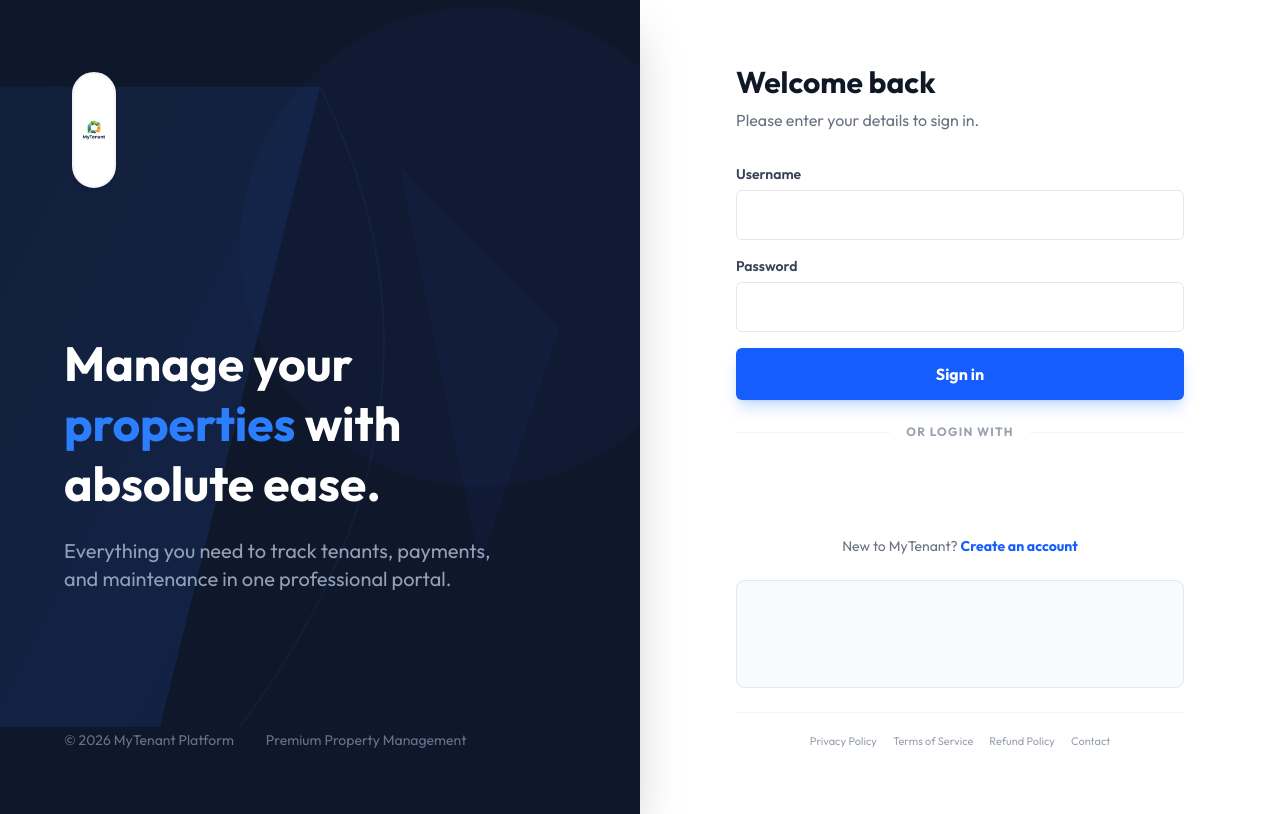
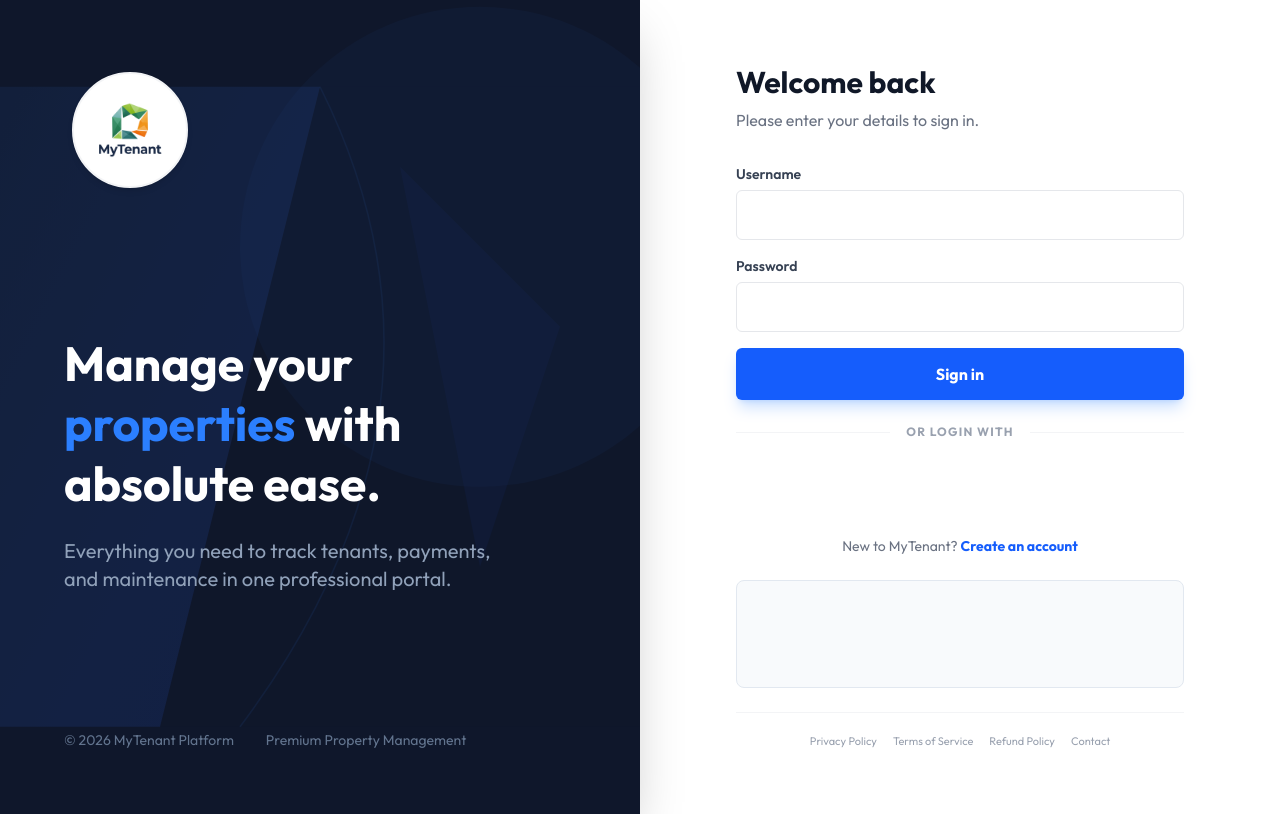
Before and after one commit to Chayan-Jn/TenantApp, a React (Vite) app in the folder frontend/: page /login in a window 1280 px wide. Built offline with nearby package versions, Linux system fonts and the light colour scheme; no server answers.

Commit message:
updated llms.txt

```diff
--- a/frontend/src/components/ui/Logo.jsx
+++ b/frontend/src/components/ui/Logo.jsx
@@ -2,13 +2,13 @@ import React from 'react'
 
 export default function Logo({ size = 'md', className = '' }) {
   const dimensions = {
-    sm: 'h-10',
-    md: 'h-16',
-    lg: 'h-28',
-    xl: 'h-48'
+    sm: { cls: 'h-10', px: 40 },
+    md: { cls: 'h-16', px: 64 },
+    lg: { cls: 'h-28', px: 112 },
+    xl: { cls: 'h-48', px: 192 }
   }
 
-  const dimValue = dimensions[size] || dimensions.md
+  const dim = dimensions[size] || dimensions.md
 
   return (
     <div className={`relative flex items-center justify-center p-2 group ${className}`} style={{ perspective: '800px' }}>
@@ -50,9 +50,9 @@ export default function Logo({ size = 'md', className = '' }) {
         <img
           src="/logo.png"
           alt="MyTenant Logo"
-          width="40"
-          height="40"
-          className={`${dimValue} object-contain transition-transform duration-500 group-hover:scale-105`}
+          width={dim.px}
+          height={dim.px}
+          className={`${dim.cls} object-contain transition-transform duration-500 group-hover:scale-105`}
         />
       </div>
     </div>
--- a/frontend/src/pages/home/Home.jsx
+++ b/frontend/src/pages/home/Home.jsx
@@ -349,12 +349,14 @@ export default function Home() {
                     <div className="flex gap-2">
                         <button
                             onClick={prev}
+                            aria-label="Previous feature"
                             className="w-10 h-10 rounded-xl border border-slate-200 dark:border-slate-700 flex items-center justify-center text-slate-500 dark:text-slate-400 hover:bg-slate-100 dark:hover:bg-slate-800 transition-all active:scale-95 cursor-pointer"
                         >
                             <MdArrowBack size={20} />
                         </button>
                         <button
                             onClick={next}
+                            aria-label="Next feature"
                             className={`w-10 h-10 rounded-xl bg-gradient-to-r ${feature.color} text-white flex items-center justify-center hover:shadow-lg transition-all active:scale-95 cursor-pointer`}
                         >
                             <MdArrowForward size={20} />
```
Also changed, not shown: frontend/public/llms.txt.
